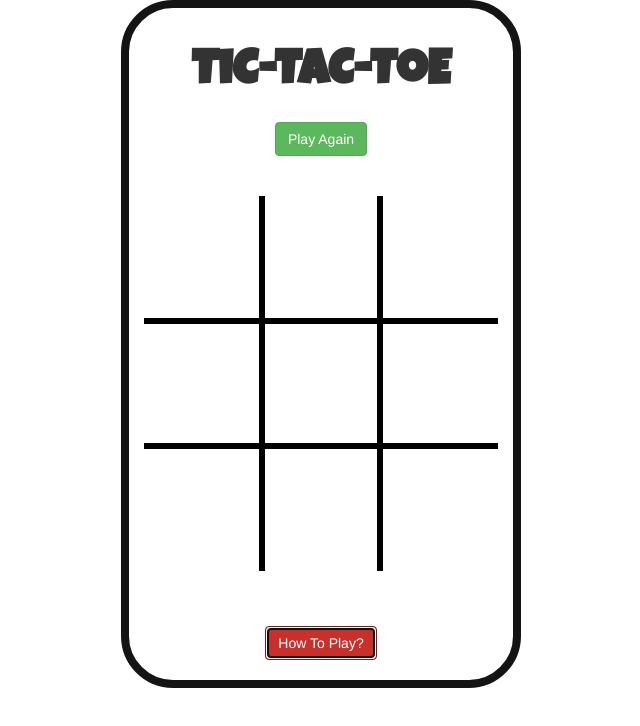
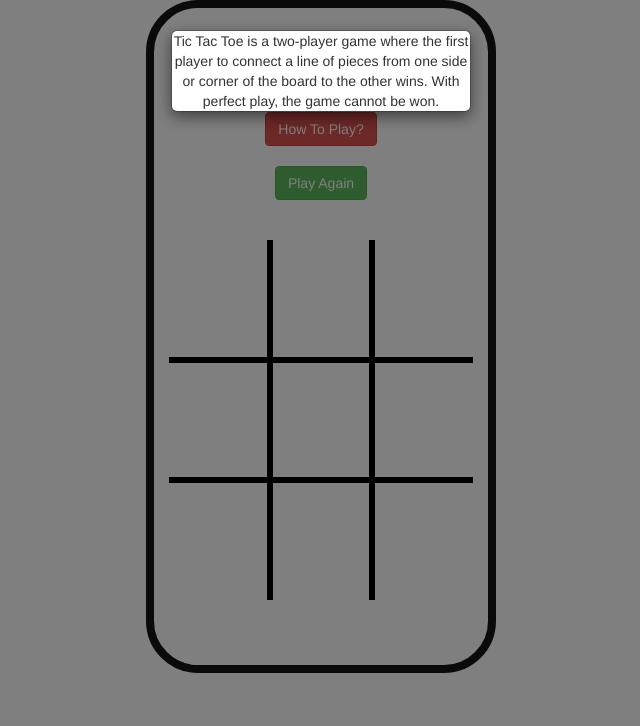
Before and after one commit to reyesrodriguez/reyesrodriguez.github.io, a plain HTML site: page index.html in a window 1280 px wide. Both pictures are taken after a click on the button "How To Play?". Shown: the whole page, without its empty margins (319-959 px from the left). Drawn offline with nearby package versions, Linux system fonts and the light colour scheme.

Commit message:
btns strap

```diff
--- a/index.html
+++ b/index.html
@@ -18,7 +18,22 @@
 		  	<h1>TiC-TaC-ToE</h1>
 
 
-		  			<h2 class="input"></h2>
+
+		  		<!-- 	<button type="button" id="pop" class="btn btn-danger" data-toggle="popover" title="Popover title" data-content="Tic Tac Toe is a two-player game where the first player to connect a line of pieces from one side or corner of the board to the other wins. With perfect play, the game cannot be won."> How To Play? </button>
+		  		</br> -->
+		  		<!-- Small modal -->
+				<button type="button" class="btn btn-danger" data-toggle="modal" data-target=".bs-example-modal-sm">How To Play?</button>
+
+					<div class="modal fade bs-example-modal-sm" tabindex="1" role="dialog" aria-labelledby="mySmallModalLabel">
+  						<div class="modal-dialog modal-sm">
+    						<div class="modal-content">
+    						Tic Tac Toe is a two-player game where the first player to connect a line of pieces from one side or corner of the board to the other wins. With perfect play, the game cannot be won.
+
+    						</div>
+  						</div>
+						</div>
+		  	</br>
+		  	</br>
 		  			<button type="button" id="restart" class="btn btn-success" >Play Again</button>
 
 		  			</div>
@@ -41,10 +56,10 @@
 	          </tr>
 	        </table>
 							</div>
+
 						</br>
 						<div class="btns">
-					<button type="button" id="pop" class="btn btn-danger" data-toggle="popover" title="Popover title" data-content="Tic Tac Toe is a two-player game where the first player to connect a line of pieces from one side or corner of the board to the other wins. With perfect play, the game cannot be won." >How To Play?</button>
-		  		</br>
+							<h2 class="input"></h2>
 					</div>
 
 </div>
--- a/main.js
+++ b/main.js
@@ -18,7 +18,6 @@ $(b).find('td').on('click', function(){
               $(this).css('color', 'midnightblue');
               wins('O');
             }
-
           turns++;
 
       });
@@ -78,3 +77,4 @@ $('#restart').on('click', function(){
 $('td').click(function() {
     $(this).addClass("floating");
   });
+$('#pop').popover('trigger click');
--- a/style.css
+++ b/style.css
@@ -10,14 +10,14 @@ h1{
 }
 
 h2{
-	font-size: 250%;
+	font-size: 350%;
     font-weight: bold;
     color: orangered;
     font-family: 'Luckiest Guy', cursive;
 }
 
 .container{
-	width: 400px;
+	width: 350px;
 	margin-left:auto;
 	text-align: center;
 	border-radius: 52px 52px 52px 52px;
@@ -32,16 +32,18 @@ h2{
 
 
 }
+
+
 .tiles{
 	display: inline-block;
 	margin-left: auto;
 	padding-top: 20px;
-	padding-bottom: 50px;
+	padding-bottom: 20px;
 	text-align: top;
 }
 .box{
-    width:125px;
-    height:125px;
+    width:120px;
+    height:120px;
     font-family: 'Luckiest Guy', cursive;
     text-align: top;
     font-size: 600%;
```
Also changed, not shown: images/background.png (deleted), images/ex.png (deleted), images/zero.png (deleted), 1 other file.
